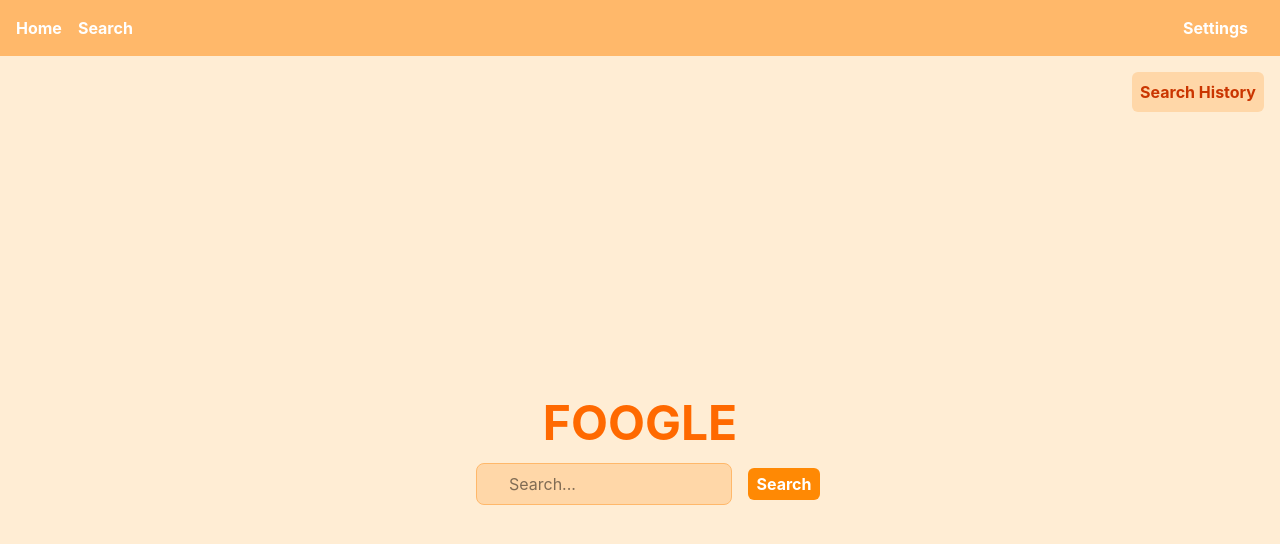
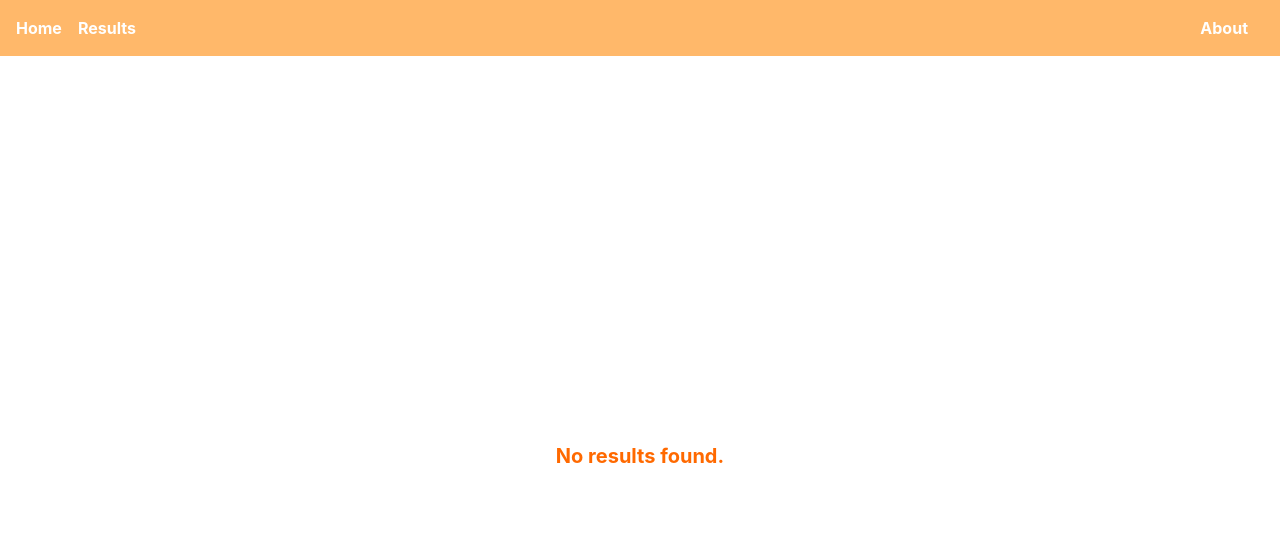
Before and after one commit to Zulu5q1/my-react-app, a React (Vite) app: page /results in a window 1280 px wide. Shown: the top 544 px of the page. Built offline with nearby package versions, Linux system fonts and the light colour scheme; what @iconify/tailwind4 would draw is missing.

Commit message:
feat:made a results page

```diff
--- a/package.json
+++ b/package.json
@@ -13,6 +13,7 @@
     "@tailwindcss/vite": "^4.3.3",
     "react": "^19.2.8",
     "react-dom": "^19.2.8",
+    "react-router-dom": "^7.18.3",
     "tailwindcss": "^4.3.3"
   },
   "devDependencies": {
--- /dev/null
+++ b/src/About.jsx
@@ -0,0 +1,13 @@
+import Header from "./Header.jsx";
+
+const About = () => {
+    return <div>
+        <Header/>
+        <div className="flex flex-col items-center justify-center h-screen bg-orange-100 text-orange-300 font-bold">
+            <h1 className="text-4xl mb-4">About Page</h1>
+            <p className="text-lg">This is the about page of the application.</p>
+        </div>
+    </div>;
+}
+
+export default About;
--- a/src/App.jsx
+++ b/src/App.jsx
@@ -1,14 +1,37 @@
-import Header from "./Header.jsx";
-import Search from "./Search.jsx";
+import { createBrowserRouter, RouterProvider } from 'react-router-dom';
 
+import Home from "./Home.jsx";
+import ResultPage from "./ResultPage.jsx";
+import { SearchProvider } from "./SearchContext";
+import About from "./About.jsx";
+import NotFound from "./NotFound.jsx";
+
+const router = createBrowserRouter([
+  {
+    path: '/',
+    element: <Home/>
+  },
+  {
+    path: '/results',
+    element: <ResultPage/>
+  },
+  {
+    path: '/about',
+    element: <About/>
+  },
+  {
+    path: '*',
+    element: <NotFound/>
+  }
+
+])
 
 function App() {
   return (
-    <div>
-      <Header/>
-      <Search/>
-    </div>
-  )
+    <SearchProvider>
+      <RouterProvider router={router} />
+    </SearchProvider>
+  );
 }
 
 export default App
--- a/src/Header.jsx
+++ b/src/Header.jsx
@@ -1,13 +1,14 @@
+import { Link }from "react-router-dom";
 
 const Header = () => {
     return <div className="flex justify-between p-4  text-white font-bold bg-orange-300">
 
     <div className="flex gap-4">
-        <button className="hover:cursor-pointer hover:text-orange-500 ">Home</button>
-        <button className="hover:cursor-pointer hover:text-orange-500 ">Search</button>
+        <Link to="/" className="hover:cursor-pointer hover:text-orange-500 ">Home</Link>
+        <Link to="/results" className="hover:cursor-pointer hover:text-orange-500 ">Results</Link>
     </div>
     <div className="flex gap-4 items-center ">
-        <button className="hover:cursor-pointer hover:text-orange-500 ">Settings</button>
+        <Link to="/about" className="hover:cursor-pointer hover:text-orange-500 ">About </Link>
         <button className=" icon-[heroicons--user-solid] text-xl hover:cursor-pointer hover:text-orange-500 "></button>
     </div>
 
--- /dev/null
+++ b/src/Home.jsx
@@ -0,0 +1,13 @@
+import Header from "./Header.jsx";
+import Search from "./Search.jsx";
+
+
+const Home = () => {
+    return <div>
+        <Header/>
+        <Search/>
+    </div>
+};
+
+
+export default Home;
--- /dev/null
+++ b/src/NotFound.jsx
@@ -0,0 +1,14 @@
+
+
+
+const NotFound = () => {
+  return (
+    <div className="flex flex-col items-center justify-center h-screen bg-orange-300 text-white font-bold">
+      <h1 className="text-4xl mb-4">404</h1>
+      <p className="text-lg">Page not found</p>
+    </div>
+  )
+};
+
+
+export default NotFound;
--- /dev/null
+++ b/src/ResultPage.jsx
@@ -0,0 +1,37 @@
+import Header from "./Header.jsx";
+import { useSearch } from "./SearchContext";
+
+
+
+
+const ResultPage = () => {
+
+      const { results, loading, error } = useSearch();
+
+    return <div>
+        <div><Header/></div>
+        <div>
+
+            {loading && <div className="text-orange-500 font-bold text-xl justify-center h-screen flex items-center">Loading...</div>}
+            {error && <div className="text-red-500 font-bold text-xl justify-center h-screen flex items-center">{error}</div>}
+            {!loading && !error && results.length === 0 && <div className="text-orange-500 font-bold text-xl justify-center h-screen flex items-center">No results found.</div>}
+            {results.length > 0 &&
+            <div className="w-full px-12 mt-4 flex flex-wrap justify-center">
+                {results.map((item, index) => (
+                    <a key={index} href={item.link} target="_blank"  className="m-6 rounded-lg px-4 py-2 border border-orange-400 w-70 h-auto hover:bg-orange-300 justify-around flex flex-col items-center">
+                        <h3 className="mt-4 text-orange-500 font-bold text-center mb-2">{item.title}</h3>
+                        <span className="mt-4 text-orange-500">{item.snippet}</span>
+                    </a>
+                ))}
+            </div>
+            }
+
+
+
+        </div>
+    </div>
+};
+
+
+
+export default ResultPage;
--- a/src/Search.jsx
+++ b/src/Search.jsx
@@ -121,23 +121,20 @@
 
 
 
-import { useState, useEffect } from "react";
+import { useEffect } from "react";
+
+import { useSearch } from "./SearchContext.jsx";
+
+import { useNavigate } from "react-router-dom";
 
 const Search = () => {
-    const SERPER_API_KEY = "b3b6a249c81efac0e048112f1d93a66fe2234f36";
+
+    const navigate = useNavigate()
+
+    const { searchQ, setSearchQ, searchH, isOpen, setIsOpen, handleSearch } = useSearch();
     const items = ['React', 'Vue', 'Angular', 'Svelte', 'Next.js', 'Nuxt.js', 'Gatsby', 'Ember.js', 'Backbone.js', 'jQuery', 'Bootstrap', 'Tailwind CSS', 'Material-UI', 'Ant Design', 'Chakra UI', 'Bulma', 'Foundation', 'Semantic UI', 'UIKit', 'Spectre.css'];
 
-    const [searchQ, setSearchQ] = useState('');
-    const [loading, setLoading] = useState(false);
 
-    // Initialize searchH from localStorage
-    const [searchH, setSearchH] = useState(() => {
-        const saved = localStorage.getItem('History');
-        return saved ? JSON.parse(saved) : {};
-    });
-
-    const [results, setResults] = useState([]);
-    const [error, setError] = useState('');
 
     const filteredItems = items.filter(item => item.toLowerCase().includes(searchQ.toLowerCase()));
 
@@ -146,44 +143,6 @@ const Search = () => {
         localStorage.setItem('History', JSON.stringify(searchH));
     }, [searchH]);
 
-    const handleSearch = async (event) => {
-        event.preventDefault();
-        setLoading(true);
-        setError('');
-
-        // Update searchH object with the current search query
-        setSearchH(prev => ({
-            ...prev,
-            [searchQ]: searchQ
-        }));
-
-        const myHeaders = new Headers();
-        myHeaders.append("X-API-KEY", SERPER_API_KEY);
-        myHeaders.append("content-type", "application/json");
-
-        const raw = JSON.stringify({
-            "q": searchQ
-        });
-
-        const requestOptions = {
-            method: "POST",
-            headers: myHeaders,
-            body: raw,
-            redirect: "follow"
-        };
-
-        try {
-            const response = await fetch("/api-search", requestOptions);
-            const data = await response.json();
-            setResults(data.organic || []);
-        } catch (error) {
-            console.error("Error fetching search results:", error);
-            setError("An error occurred while fetching search results. Check your internet connection and try again.");
-        } finally {
-            setLoading(false);
-            setSearchQ('');
-        }
-    };
 
     const displayHistory = () => {
         return Object.values(searchH);
@@ -191,7 +150,7 @@ const Search = () => {
 
     return (
         <div className=" relative flex flex-col bg-orange-100 min-h-screen w-full items-center justify-center">
-            <div className=" absolute top-0 right-0 mt-4 mr-4 flex flex-col gap-2  text-orange-700 bg-orange-200 p-2 rounded-md font-bold">Search History {displayHistory().map((historyItem, index) => (
+            <div onClick={() => setIsOpen(!isOpen)} className=" text-center cursor-pointer absolute top-0 right-0 mt-4 mr-4 flex flex-col gap-2  text-orange-700 bg-orange-200 p-2 rounded-md font-bold">Search History {isOpen && displayHistory().map((historyItem, index) => (
             <div
                 key={index}
                 onClick={() => setSearchQ(historyItem)}
@@ -203,7 +162,7 @@ const Search = () => {
             <div className="text-5xl text-orange-500 pt-10 font-bold">FOOGLE</div>
             <form onSubmit={(e) => {
                 if (searchQ.trim()) {
-                    handleSearch(e);
+                    handleSearch(e, navigate );
                 }
             }}
             className="flex items-center flex-col sm:flex-row">
@@ -218,11 +177,12 @@ const Search = () => {
                     />
                 </div>
                 <button
-                    className="bg-orange-400 h-8 w-18 rounded-md text-white font-bold hover:bg-orange-500 hover:cursor-pointer"
+
+                    className="bg-orange-400 h-8 w-18 rounded-md text-white font-bold hover:bg-orange-500 hover:cursor-pointer  flex items-center justify-center"
                     type='submit'
                     onClick={() => setSearchH(prev => ({ ...prev, [searchQ]: searchQ }))}
                 >
-                    {loading ? '. . .' : 'Search'}
+                    Search
                 </button>
             </form>
 
@@ -241,17 +201,11 @@ const Search = () => {
                     : <div className="text-orange-500 text-center">No Suggestions Found</div>
                 )}
 
-                <div className="w-full px-12 mt-4 flex flex-wrap justify-center">
-                    {results.map((item, index) => (
-                        <a key={index} href={item.link} target="_blank" rel="noreferrer" className="m-6 rounded-lg px-4 py-2 border border-orange-400 w-70 h-auto hover:bg-orange-300 justify-around flex flex-col items-center">
-                            <h3 className="mt-4 text-orange-500 font-bold text-center mb-2">{item.title}</h3>
-                            <span className="mt-4 text-orange-500">{item.snippet}</span>
-                        </a>
-                    ))}
-                </div>
 
-                <div className="mt-4 text-red-500 font-bold text-xl">{error}</div>
+
             </div>
+
+
         </div>
     );
 };
--- /dev/null
+++ b/src/SearchContext.jsx
@@ -0,0 +1,78 @@
+import React, { createContext, useState, useContext } from "react";
+
+const SearchContext = createContext();
+
+export function SearchProvider({ children }) {
+  // All states needed across both pages
+  const [searchQ, setSearchQ] = useState('');
+  const [searchH, setSearchH] = useState(() => {
+        const saved = localStorage.getItem('History');
+        return saved ? JSON.parse(saved) : {};
+    });
+  const [results, setResults] = useState([]);
+  const [loading, setLoading] = useState(false);
+  const [error, setError] = useState('');
+  const [isOpen, setIsOpen] = useState(false); // For history dropdown
+  const SERPER_API_KEY = "b3b6a249c81efac0e048112f1d93a66fe2234f36";
+
+  const handleSearch = async (event, navigate) => {
+    if (event) event.preventDefault();
+    if (!searchQ.trim()) return;
+
+    setLoading(true);
+    setError('');
+    setIsOpen(false);
+
+    // Update search history object
+    setSearchH(prev => ({
+        ...prev,
+        [searchQ]: searchQ
+    }));
+
+    // INSTANT REDIRECT: Go to results page immediately so user sees the loading state
+    if (navigate) navigate('/results');
+
+
+    const myHeaders = new Headers();
+    myHeaders.append("X-API-KEY", SERPER_API_KEY);
+    myHeaders.append("content-type", "application/json");
+
+    const raw = JSON.stringify({ "q": searchQ });
+
+    const requestOptions = {
+        method: "POST",
+        headers: myHeaders,
+        body: raw,
+        redirect: "follow"
+    };
+
+    try {
+        const response = await fetch("/api-search", requestOptions);
+        const data = await response.json();
+        setResults(data.organic || []);
+    } catch (error) {
+        console.error("Error fetching search results:", error);
+        setError("An error occurred while fetching search results. Check your internet connection and try again.");
+    } finally {
+        setLoading(false);
+        setSearchQ(''); // Clear input after search completes
+    }
+  };
+
+  return (
+    <SearchContext.Provider value={{
+      searchQ, setSearchQ,
+      searchH, setSearchH,
+      results, setResults,
+      loading, setLoading,
+      error, setError,
+      isOpen, setIsOpen,
+      handleSearch
+    }}>
+      {children}
+    </SearchContext.Provider>
+  );
+}
+
+// Custom hook to quickly access search data anywhere
+export const useSearch = () => useContext(SearchContext);
```
Also changed, not shown: 1 other file (tests, documents, lock files or other folders).
